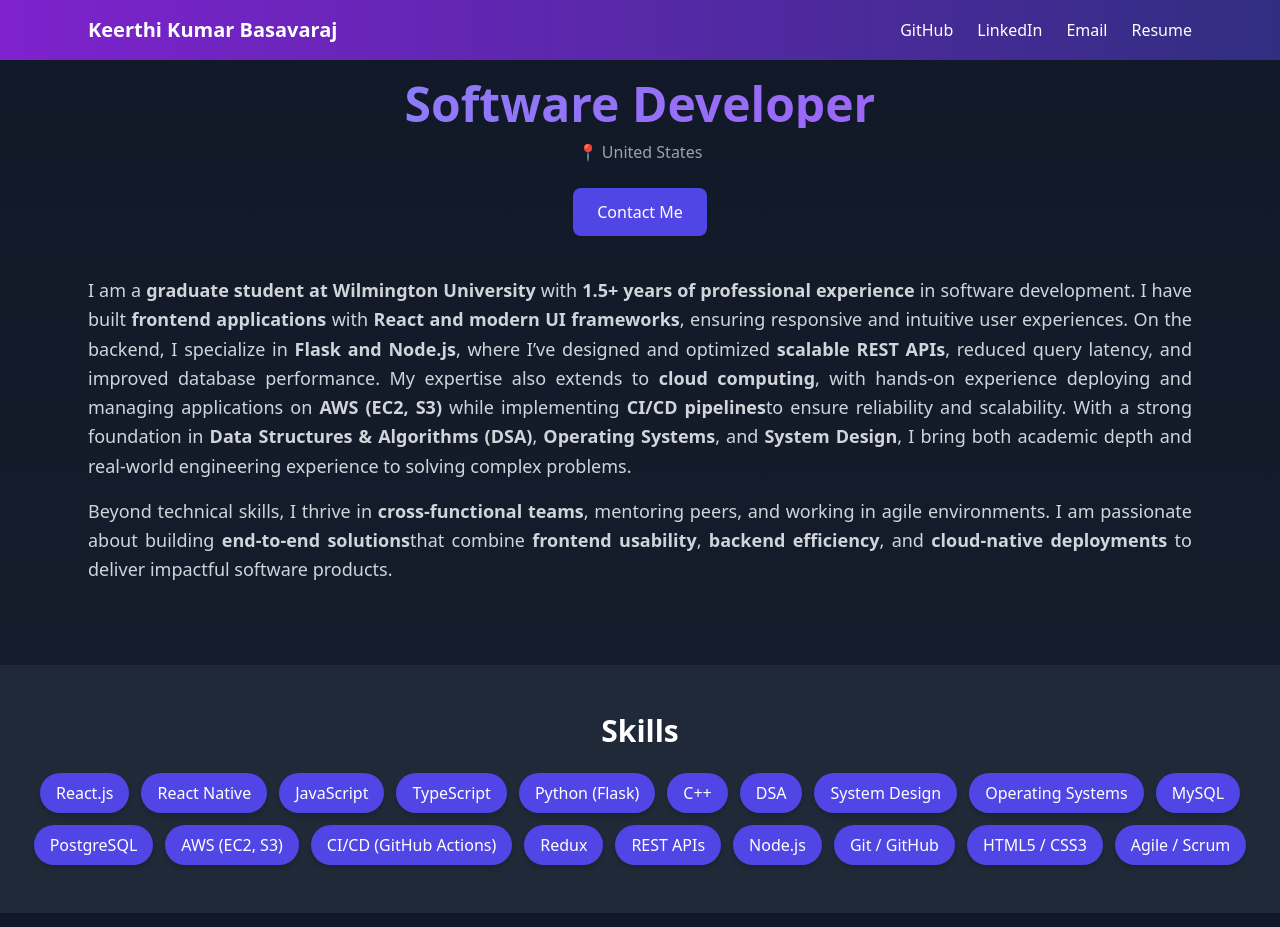
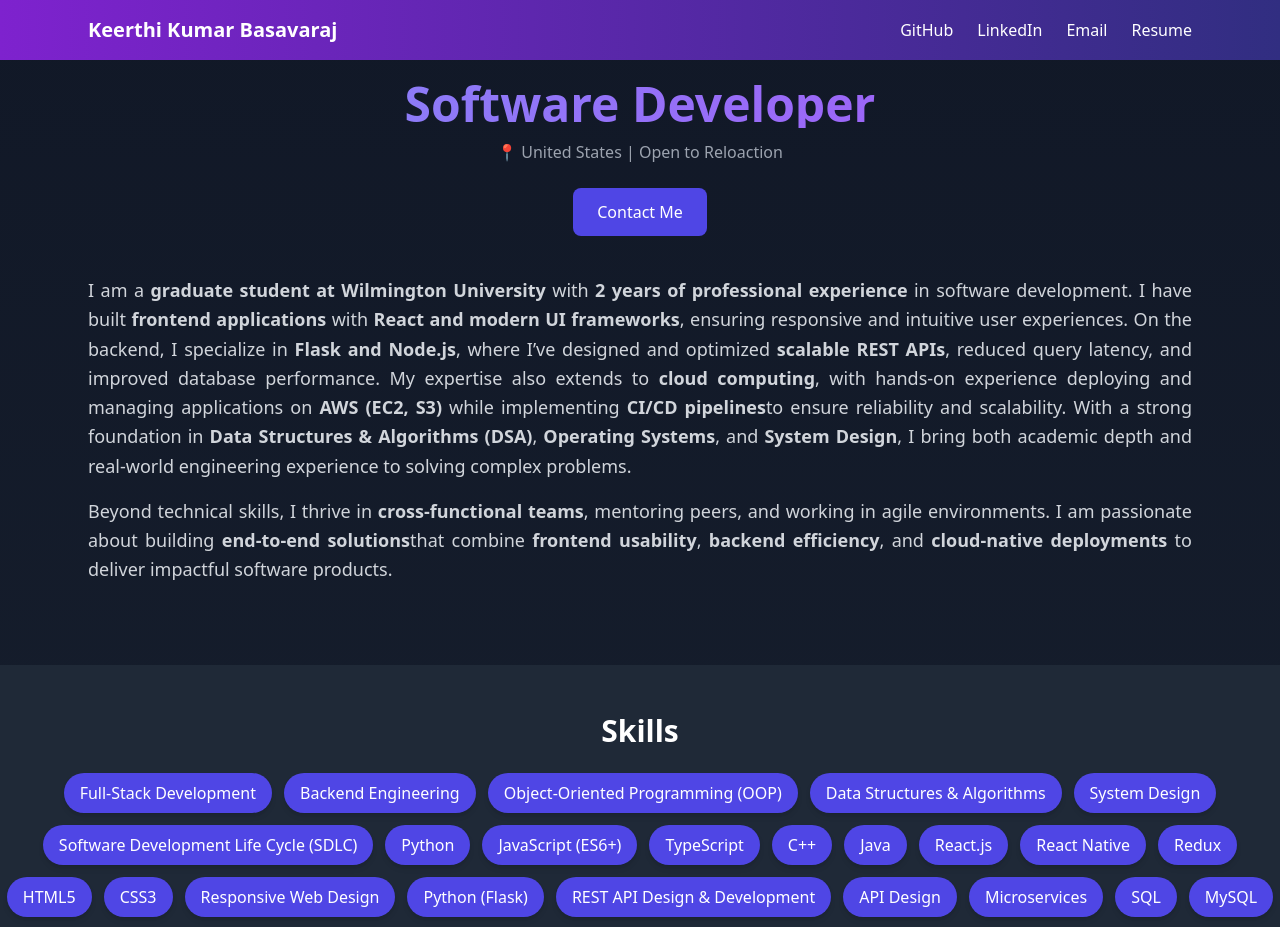
Before and after one commit to Keerthik2700/keerthi-portfolio, a React (Create React App) app: page / in a window 1280 px wide. Shown: the top 927 px of the page. Built offline with nearby package versions, Linux system fonts and the light colour scheme.

Commit message:
Some changes in Skills and Locatipn

```diff
--- a/src/App.js
+++ b/src/App.js
@@ -66,7 +66,7 @@ export default function App() {
               <h2 className="text-5xl font-extrabold bg-gradient-to-r from-indigo-400 to-purple-500 bg-clip-text text-transparent">
                 Software Developer
               </h2>
-              <p className="mt-3 text-gray-400">📍 United States </p>
+              <p className="mt-3 text-gray-400">📍 United States | Open to Reloaction</p>
               <a
                 href="mailto:keerthik2700@gmail.com"
                 className="mt-6 inline-block bg-indigo-600 hover:bg-indigo-700 text-white font-medium px-6 py-3 rounded-lg transition"
@@ -78,7 +78,7 @@ export default function App() {
              {/* ===== Profile Summary ===== */}
               <div className="mt-10 max-w-6xl mx-auto px-6">
                 <p className="text-lg text-gray-300 leading-relaxed text-justify">
-                  I am a <b>graduate student at Wilmington University</b> with <b>1.5+ years of professional
+                  I am a <b>graduate student at Wilmington University</b> with <b>2 years of professional
                   experience</b> in software development. I have built <b>frontend applications</b> with
                   <b> React and modern UI frameworks</b>, ensuring responsive and intuitive user experiences.
                   On the backend, I specialize in <b>Flask and Node.js</b>, where I’ve designed and optimized
@@ -110,25 +110,61 @@ export default function App() {
           <h3 className="text-3xl font-bold text-center mb-6">Skills</h3>
           <div className="flex flex-wrap justify-center gap-3">
             {[
+                    // Core Engineering
+                    "Full-Stack Development",
+                    "Backend Engineering",
+                    "Object-Oriented Programming (OOP)",
+                    "Data Structures & Algorithms",
+                    "System Design",
+                    "Software Development Life Cycle (SDLC)",
+
+                    // Languages
+                    "Python",
+                    "JavaScript (ES6+)",
+                    "TypeScript",
+                    "C++",
+                    "Java",
+
+                    // Frontend
                     "React.js",
                     "React Native",
-              "JavaScript",
-              "TypeScript",
+                    "Redux",
+                    "HTML5",
+                    "CSS3",
+                    "Responsive Web Design",
+
+                    // Backend & APIs
                     "Python (Flask)",
-              "C++",
-              "DSA",
-              "System Design",
-              "Operating Systems",
+                    "REST API Design & Development",
+                    "API Design",
+                    "Microservices",
+
+                    // Databases
+                    "SQL",
                     "MySQL",
                     "PostgreSQL",
-              "AWS (EC2, S3)",
-              "CI/CD (GitHub Actions)",
-              "Redux",
-              "REST APIs",
-              "Node.js",
+                    "Database Design",
+                    "Query Optimization",
+
+                    // Cloud & DevOps
+                    "Amazon Web Services (AWS)",
+                    "AWS EC2",
+                    "AWS S3",
+                    "CI/CD Pipelines",
+                    "GitHub Actions",
+                    "Docker",
+                    "Linux / Unix",
+
+                    // Tools & Practices
                     "Git / GitHub",
-              "HTML5 / CSS3",
+                    "Postman",
                     "Agile / Scrum",
+                    "Debugging & Troubleshooting",
+                    "Performance Optimization",
+
+                    // AI (Keep minimal but credible)
+                    "Applied Machine Learning",
+                    "Computer Vision (OpenCV)"
                   ].map((skill, idx) => (
               <span
                 key={idx}
```
Lines whose indentation alone changed are shown as unchanged.
